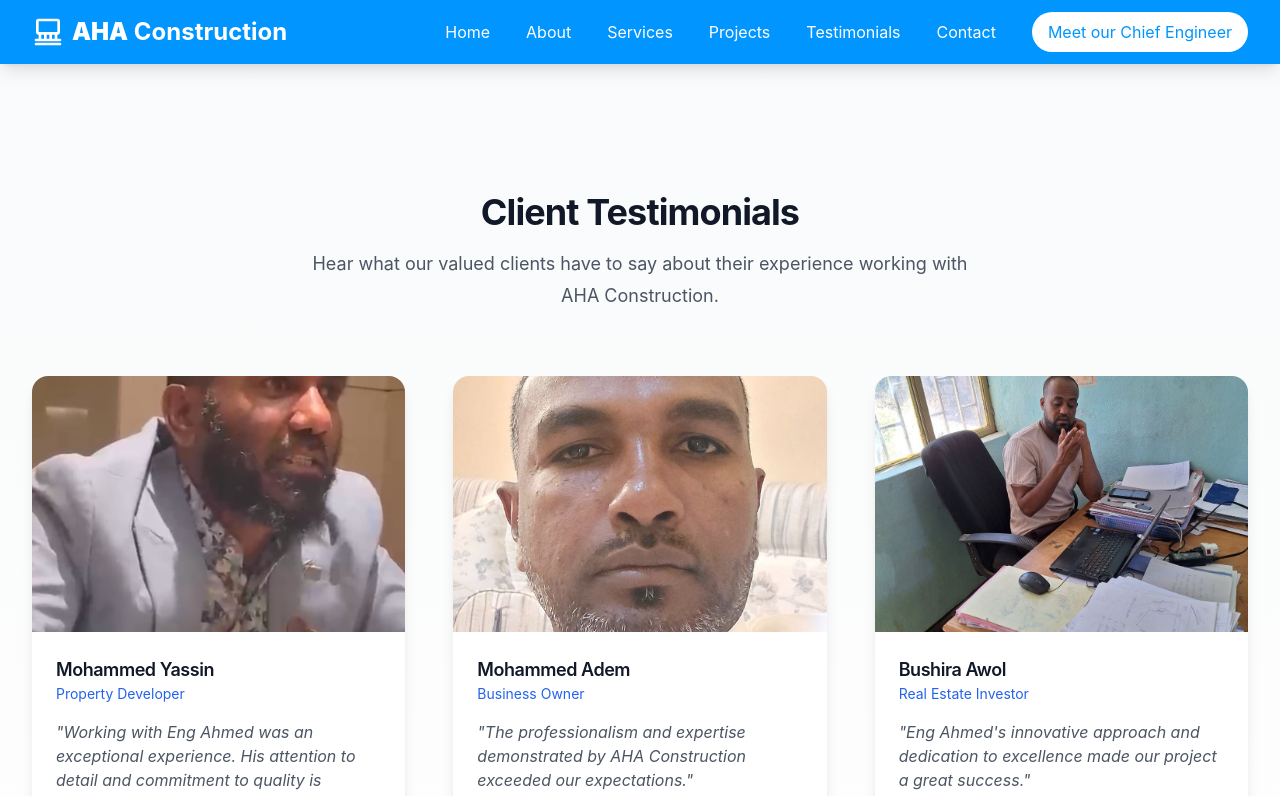
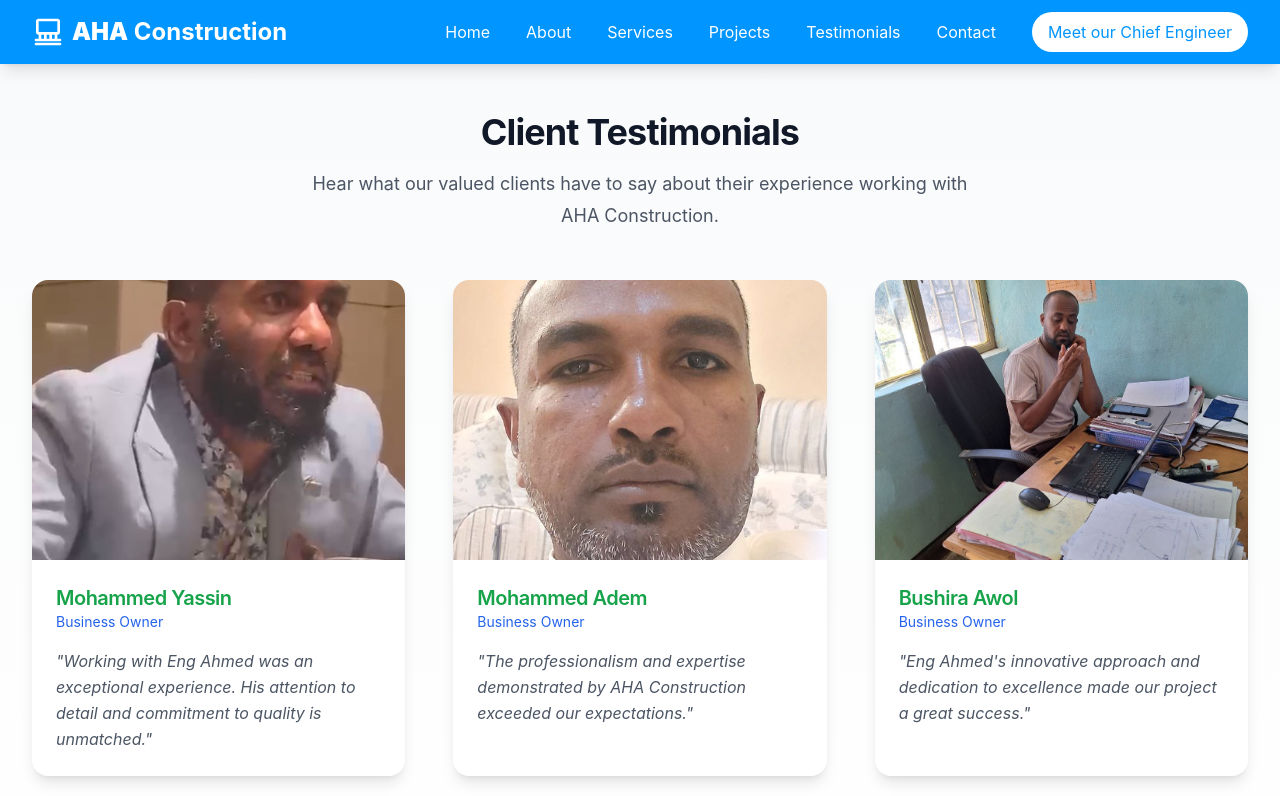
Before and after one commit to reenas3/aha-realestate-website, a React (Vite) app: page /aha-realestate-website/testimonials in a window 1280 px wide. Shown: the top 796 px of the page. Built offline with nearby package versions, Linux system fonts and the light colour scheme.

Commit message:
Update testimonials styling and colors

```diff
--- a/src/components/sections/Hero.tsx
+++ b/src/components/sections/Hero.tsx
@@ -10,19 +10,22 @@ export default function Hero() {
       id: 1,
       name: "Mohammed Yassin",
       image: `${import.meta.env.BASE_URL}images/projects/testimonial1.jpeg`,
-      text: "Working with Eng Ahmed was an exceptional experience. His attention to detail and commitment to quality is unmatched."
+      text: "Working with Eng Ahmed was an exceptional experience. His attention to detail and commitment to quality is unmatched.",
+      role: "Business Owner"
     },
     {
       id: 2,
       name: "Mohammed Adem",
       image: `${import.meta.env.BASE_URL}images/projects/testimonial2.JPG`,
-      text: "The professionalism and expertise demonstrated by AHA Construction exceeded our expectations."
+      text: "The professionalism and expertise demonstrated by AHA Construction exceeded our expectations.",
+      role: "Business Owner"
     },
     {
       id: 3,
       name: "Bushira Awol",
       image: `${import.meta.env.BASE_URL}images/projects/testimonial3.JPG`,
-      text: "Eng Ahmed's innovative approach and dedication to excellence made our project a great success."
+      text: "Eng Ahmed's innovative approach and dedication to excellence made our project a great success.",
+      role: "Business Owner"
     }
   ];
 
@@ -59,9 +62,9 @@ export default function Hero() {
                 initial={{ opacity: 0, x: -20 }}
                 animate={{ opacity: 1, x: 0 }}
                 transition={{ duration: 0.8, delay: 0.2 }}
-                className="inline-flex items-center gap-2 rounded-full bg-blue-600 px-4 py-1.5 text-sm font-medium text-white backdrop-blur-sm"
+                className="inline-flex items-center gap-2 rounded-full bg-green-600 px-4 py-1.5 text-sm font-medium text-white backdrop-blur-sm"
               >
-                <span className="h-2 w-2 rounded-full bg-blue-400"></span>
+                <span className="h-2 w-2 rounded-full bg-green-400"></span>
                 Transforming Wollo's Skyline
               </motion.div>
 
@@ -188,11 +191,14 @@ export default function Hero() {
                 <img
                   src={testimonials[currentTestimonial].image}
                   alt={testimonials[currentTestimonial].name}
-                  className="w-12 h-12 sm:w-16 sm:h-16 rounded-full object-cover border-2 border-blue-400"
+                  className="w-12 h-12 sm:w-16 sm:h-16 rounded-full object-cover border-2 border-green-400"
                 />
                 <div>
                   <p className="text-xs sm:text-sm text-gray-300 italic">"{testimonials[currentTestimonial].text}"</p>
-                  <h4 className="mt-2 text-sm sm:text-base text-white font-semibold">{testimonials[currentTestimonial].name}</h4>
+                  <h4 className="mt-2 text-sm sm:text-base text-white font-semibold">
+                    <span className="text-green-400">{testimonials[currentTestimonial].name}</span>
+                    <span className="text-xs text-gray-400 ml-2">{testimonials[currentTestimonial].role}</span>
+                  </h4>
                 </div>
               </motion.div>
               <div className="mt-3 sm:mt-4 flex justify-center space-x-2">
--- a/src/routes/Testimonials.tsx
+++ b/src/routes/Testimonials.tsx
@@ -6,7 +6,7 @@ const testimonials = [
     name: "Mohammed Yassin",
     image: `${import.meta.env.BASE_URL}images/projects/testimonial1.jpeg`,
     text: "Working with Eng Ahmed was an exceptional experience. His attention to detail and commitment to quality is unmatched.",
-    role: "Property Developer"
+    role: "Business Owner"
   },
   {
     id: 2,
@@ -20,19 +20,19 @@ const testimonials = [
     name: "Bushira Awol",
     image: `${import.meta.env.BASE_URL}images/projects/testimonial3.JPG`,
     text: "Eng Ahmed's innovative approach and dedication to excellence made our project a great success.",
-    role: "Real Estate Investor"
+    role: "Business Owner"
   }
 ];
 
 export default function Testimonials() {
   return (
-    <div className="bg-gradient-to-b from-gray-50 to-white py-24 sm:py-32">
+    <div className="min-h-screen bg-gradient-to-b from-gray-50 to-white flex items-center py-12">
       <div className="container mx-auto px-6 lg:px-8">
         <motion.div
           initial={{ opacity: 0, y: 20 }}
           animate={{ opacity: 1, y: 0 }}
           transition={{ duration: 0.8 }}
-          className="mx-auto max-w-2xl text-center"
+          className="mx-auto max-w-2xl text-center mb-12"
         >
           <h2 className="text-3xl font-bold tracking-tight text-gray-900 sm:text-4xl">
             Client Testimonials
@@ -42,34 +42,34 @@ export default function Testimonials() {
           </p>
         </motion.div>
 
-        <div className="mx-auto mt-16 grid max-w-2xl grid-cols-1 gap-8 sm:gap-12 lg:mx-0 lg:max-w-none lg:grid-cols-3">
+        <div className="mx-auto grid max-w-7xl grid-cols-1 gap-8 sm:gap-12 lg:grid-cols-3">
           {testimonials.map((testimonial, index) => (
             <motion.div
               key={testimonial.id}
               initial={{ opacity: 0, y: 20 }}
               animate={{ opacity: 1, y: 0 }}
               transition={{ duration: 0.5, delay: index * 0.1 }}
-              className="relative"
+              className="h-full"
             >
-              <div className="group relative overflow-hidden rounded-2xl bg-white shadow-lg transition-all duration-300 hover:shadow-xl">
-                <div className="h-64 overflow-hidden">
+              <div className="group h-full flex flex-col relative overflow-hidden rounded-2xl bg-white shadow-lg transition-all duration-300 hover:shadow-xl">
+                <div className="aspect-[4/3] overflow-hidden">
                   <img
                     src={testimonial.image}
                     alt={testimonial.name}
                     className="h-full w-full object-cover object-center transition-transform duration-300 group-hover:scale-105"
                   />
                 </div>
-                <div className="p-6">
-                  <div className="flex items-center gap-4">
+                <div className="flex-1 p-6 flex flex-col">
+                  <div className="flex items-center gap-4 mb-4">
                     <div>
-                      <h3 className="text-lg font-semibold text-gray-900">
+                      <h3 className="text-xl font-semibold text-green-600">
                         {testimonial.name}
                       </h3>
                       <p className="text-sm text-blue-600">{testimonial.role}</p>
                     </div>
                   </div>
-                  <blockquote className="mt-4">
-                    <p className="text-base italic text-gray-600">"{testimonial.text}"</p>
+                  <blockquote className="flex-1">
+                    <p className="text-base italic text-gray-600 leading-relaxed">"{testimonial.text}"</p>
                   </blockquote>
                 </div>
               </div>
@@ -81,7 +81,7 @@ export default function Testimonials() {
           initial={{ opacity: 0, y: 20 }}
           animate={{ opacity: 1, y: 0 }}
           transition={{ duration: 0.8, delay: 0.4 }}
-          className="mt-16 flex justify-center"
+          className="mt-12 flex justify-center"
         >
           <a href="/" className="btn">
             Back to Home
```
